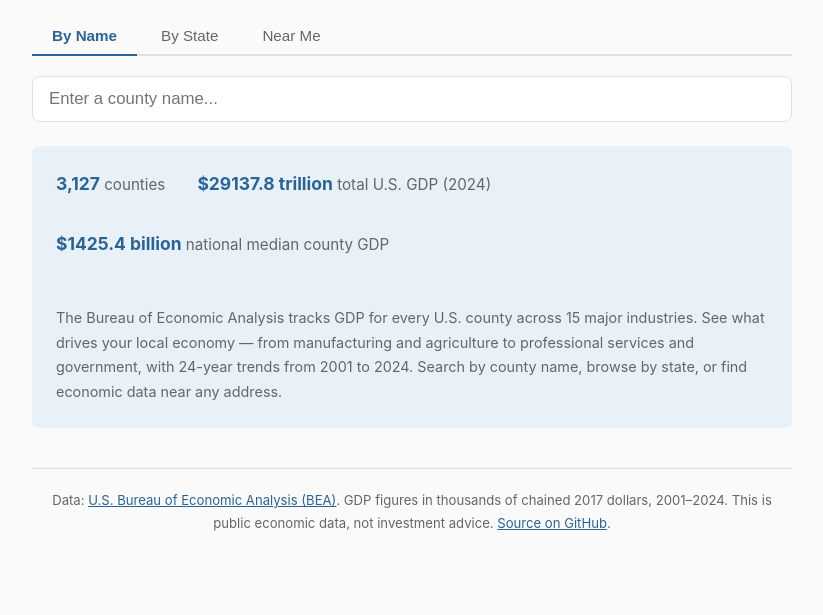
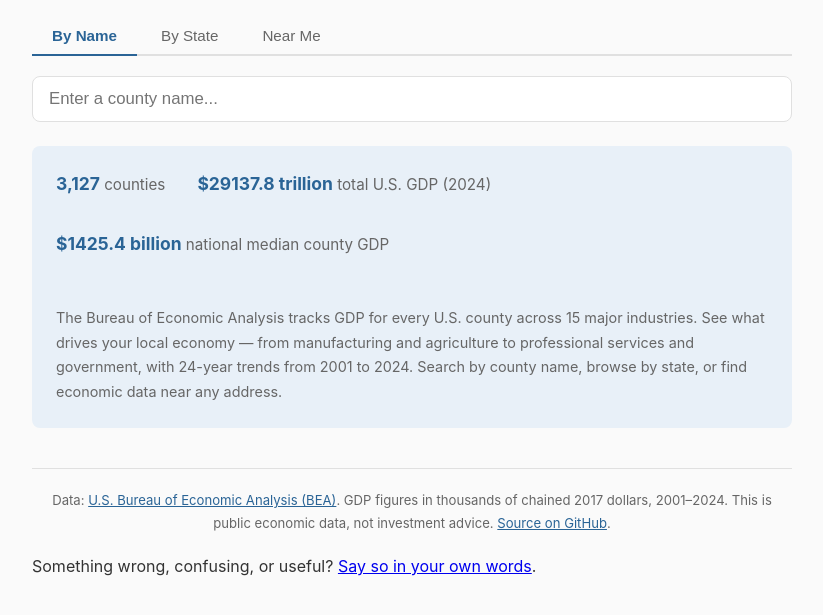
Before and after one commit to GreatTombProductions/county-gdp, a plain HTML site: page index.html in a window 1280 px wide. Shown: the part 149-764 px from the top of the page, without its empty margins (228-1051 px from the left). Drawn offline with Linux system fonts and the light colour scheme.

Commit message:
Add a note for saying when something on this page looks wrong

```diff
--- a/index.html
+++ b/index.html
@@ -67,5 +67,6 @@
 </footer>
 
 <script src="app.js"></script>
+<p class="quest-board-feedback">Something wrong, confusing, or useful? <a href="https://greattombproductions.github.io/quest-board/?project=county-gdp#suggest" target="_blank" rel="noopener">Say so in your own words</a>.</p>
 </body>
 </html>
```
